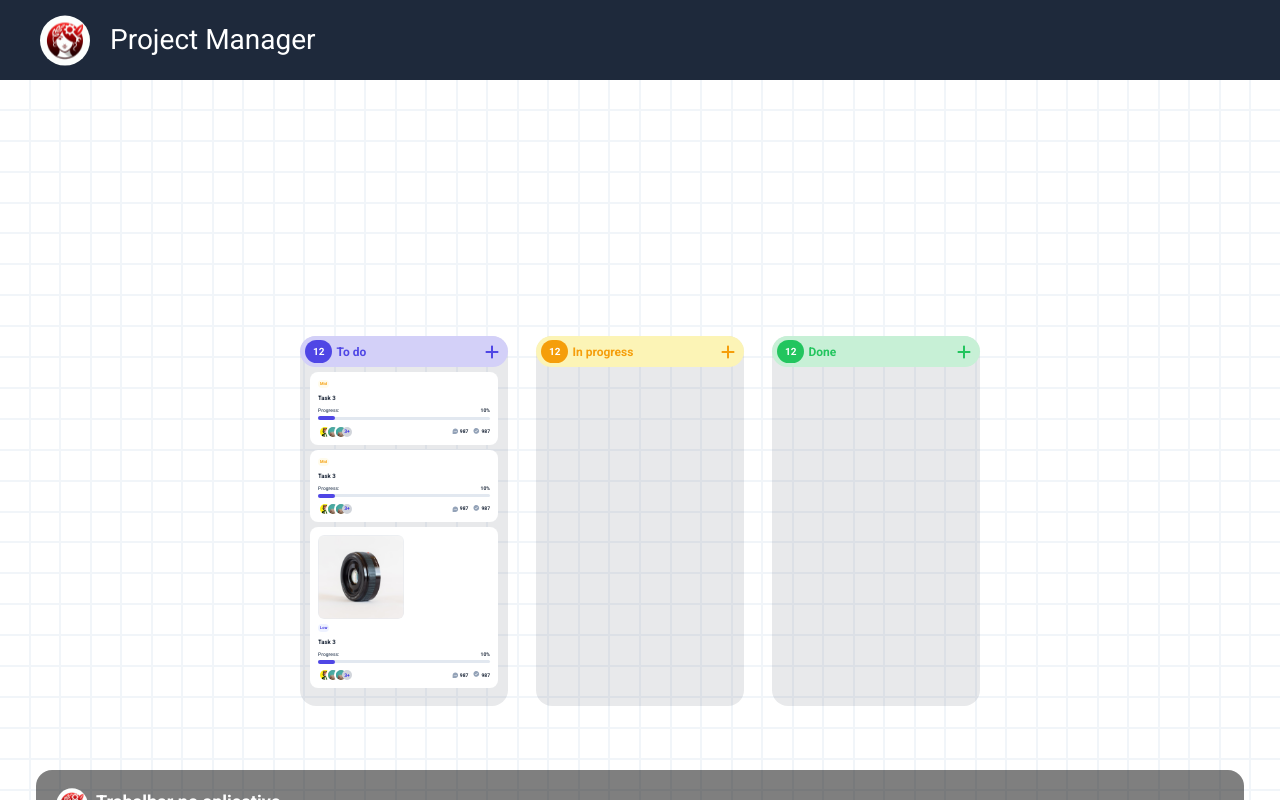
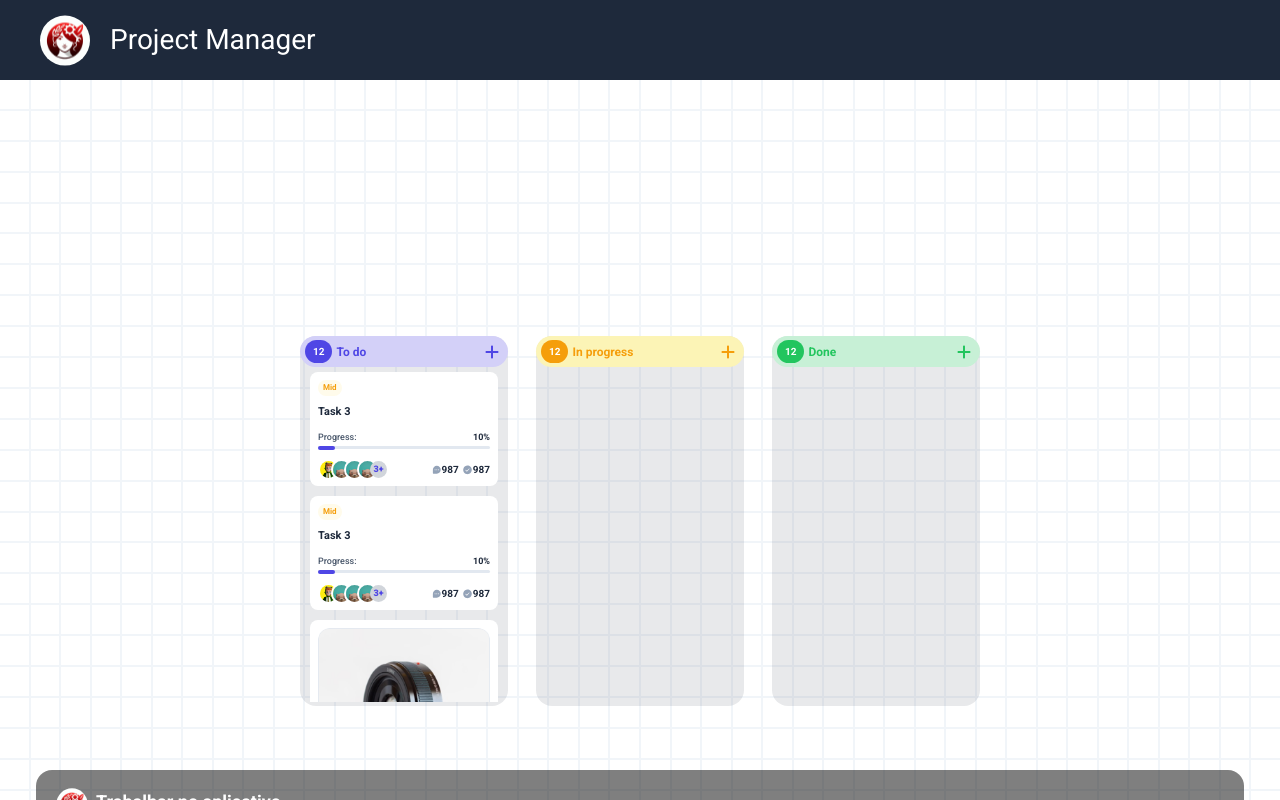
Before and after one commit to MVISHNU-BR/TI-REX-Desafio-02, a React (Vite) app in the folder project-manager/: page /kanban in a window 1280 px wide. Shown: the top 800 px of the page. Built offline with nearby package versions, Linux system fonts and the light colour scheme.

Commit message:
added media queries for sm devices

```diff
--- a/project-manager/src/components/Kanban/KanbanCard.tsx
+++ b/project-manager/src/components/Kanban/KanbanCard.tsx
@@ -1,45 +1,80 @@
 import { KanbanCardProps, KanbanCardStyles } from "../../types/KanbanCardType";
 
-const KanbanCard: React.FC<KanbanCardProps> = ({ priority, name, progress, users, img }) => {
+const KanbanCard: React.FC<KanbanCardProps> = ({
+	priority,
+	name,
+	progress,
+	users,
+	img,
+}) => {
 	const cardClasses = KanbanCardStyles[priority];
 
 	return (
 		<>
-			<div className="w-full bg-white rounded-lg px-1 pt-1 pb-[2px] flex flex-col gap-[5px] sm:px-2 sm:pt-2 sm:pb-[6px]">
-        {img ? <img className="max-w-[86px] max-h-[86px] rounded-md" src={img} alt="task"/> : ""}
-        <div className="w-fit h-fit px-[2px] py-[1px] flex items-center rounded-xl" style={{backgroundColor: cardClasses.backgroundColor}}>
+			<div className="w-full bg-white rounded-lg px-1 pt-1 pb-[2px] flex flex-col gap-[4px] sm:px-2 sm:pt-2 sm:pb-[6px] sm:gap-0">
+				{img ? (
+					<img
+						className="max-w-full rounded-xl mb-2"
+						src={img}
+						alt="task"
+					/>
+				) : (
+					""
+				)}
+				<div
+					className="self-start rounded-xl flex items-center justify-center px-[2px] py-[1px] sm:px-[5px] sm:py-[2px] sm:mb-2"
+					style={{ backgroundColor: cardClasses.backgroundColor }}
+				>
 					<h3
-            className="text-[4px] font-semibold"
+						className="text-[4px] font-semibold sm:text-[8px]"
 						style={{ color: cardClasses.color }}
 					>
 						{priority}
 					</h3>
 				</div>
 
-        <h2 className="text-[6px] text-azul-escuro font-bold">{name}</h2>
+				<h2 className="text-[6px] text-azul-escuro font-bold sm:text-[11px] sm:mb-[10px]">
+					{name}
+				</h2>
 
 				<div>
-          <p className="text-cinza-3 text-[5px] font-medium flex justify-between mb-[2px]">Progress: <span className="text-azul-escuro font-semibold ">{progress}%</span></p>
-          <div className="w-full h-[3px] bg-cinza-4 rounded-xl flex items-center">
-            <div className="h-1 bg-roxo-claro rounded-xl" style={{width: `${progress}%`}}></div>
+					<p className="text-cinza-3 text-[5px] font-medium flex justify-between mb-[2px] sm:text-[9px]">
+						Progress:{" "}
+						<span className="text-azul-escuro font-bold ">
+							{progress}%
+						</span>
+					</p>
+					<div className="w-full h-[3px] bg-cinza-4 rounded-xl flex items-center mb-1 sm:mb-[10px]">
+						<div
+							className="h-1 bg-roxo-claro rounded-xl"
+							style={{ width: `${progress}%` }}
+						></div>
 					</div>
 				</div>
 
 				<div className="flex justify-between">
 					<div id="users" className="flex items-center">
-            {users.length > 1 && users.length < 5 ?
-              users.map( (user, key) => <img className="w-[14px] h-[14px] rounded-full border-2 border-white [&:not(:first-child)]:ml-[-6px]" key={key} src={user.profilePicUrl} alt="User"/>) : (
+						{users.length > 1 && users.length < 5 ? (
+							users.map((user, key) => (
+								<img
+									className="w-[14px] h-[14px] rounded-full border-2 border-white [&:not(:first-child)]:ml-[-6px]"
+									key={key}
+									src={user.profilePicUrl}
+									alt="User"
+								/>
+							))
+						) : (
 							<>
-                {users.slice(0, 3).map((user, key) => (
+								{users.slice(0, 4).map((user, key) => (
 									<img
-                    className="w-[14px] h-[14px] rounded-[50%] border-2 border-white [&:not(:first-child)]:ml-[-6px]"
+										className="w-[14px] h-[14px] rounded-[50%] border-2 border-white [&:not(:first-child)]:ml-[-8px] sm:w-[21px] sm:h-[21px]"
 										key={key}
 										src={user.profilePicUrl}
 										alt="User"
 									/>
 								))}
 								{users.length > 3 && (
-                  <div className="w-[10px] h-[10px] ml-[-6px] rounded-[50%] flex justify-center items-center bg-gray-300 text-[5px] text-roxo-claro font-extrabold">
+									<div className="w-[10px] h-[10px] ml-[-8px] rounded-[50%] flex justify-center items-center bg-gray-300 text-[5px] text-roxo-claro font-extrabold sm:text-[9px] sm:w-[17px] sm:h-[17px]">
 										{`${users.length - 3}+`}
 									</div>
 								)}
@@ -47,14 +82,26 @@ const KanbanCard: React.FC<KanbanCardProps> = ({ priority, name, progress, users
 						)}
 					</div>
 
-          <div className="flex gap-1">
-            <div className="flex items-center gap-[1px]">
-              <img className="w-[7px] h-[7px]" src="src/assets/message-bubble.svg" alt="" />
-              <span className="text-azul-escuro text-[5px] font-semibold">987</span>
+					<div className="flex gap-[2px]">
+						<div className="flex items-center ">
+							<img
+								className="w-[5px] h-[5px] sm:w-[10px] sm:h-[10px]"
+								src="src/assets/message-bubble.svg"
+								alt=""
+							/>
+							<span className="text-azul-escuro text-[5px] font-semibold sm:text-[10px]">
+								987
+							</span>
 						</div>
-            <div className="flex items-center gap-[1px]">
-              <img className="w-[8px] h-[8px] mb-[2px]" src="src/assets/check-circle.svg" alt="" />
-              <span className="text-azul-escuro text-[5px] font-semibold">987</span>
+						<div className="flex items-center">
+							<img
+								className="w-[5px] h-[5px] sm:w-[12px] sm:h-[12px]"
+								src="src/assets/check-circle.svg"
+								alt=""
+							/>
+							<span className="text-azul-escuro text-[5px] font-semibold sm:text-[10px]">
+								987
+							</span>
 						</div>
 					</div>
 				</div>
--- a/project-manager/src/components/Kanban/KanbanColumn.tsx
+++ b/project-manager/src/components/Kanban/KanbanColumn.tsx
@@ -24,10 +24,11 @@ const KanbanColumn: React.FC<KanbanColumnProps> = ({ type, children }) => {
 					</div>
 					<svg fill={classes.color} className="w-[9px] h-[10px] sm:w-4 sm:h-4" viewBox="0 0 448 512"><path d="M256 80c0-17.7-14.3-32-32-32s-32 14.3-32 32l0 144L48 224c-17.7 0-32 14.3-32 32s14.3 32 32 32l144 0 0 144c0 17.7 14.3 32 32 32s32-14.3 32-32l0-144 144 0c17.7 0 32-14.3 32-32s-14.3-32-32-32l-144 0 0-144z"/></svg>
 				</div>
-				<div id="column-body" className="w-full h-full flex flex-col gap-[5px] ">
+				<div id="column-body" className="w-full h-full flex flex-col gap-[5px] sm:gap-[10px]">
 					{children}
 				</div>
 			</div>
+
 		</>
 	);
 };
--- /dev/null
+++ b/project-manager/src/components/Kanban/PinchAndPan.tsx
@@ -0,0 +1,96 @@
+import { useState, useRef } from "react";
+
+const PinchAndPan = ({ children }) => {
+  const containerRef = useRef(null);
+  const [transform, setTransform] = useState({
+    scale: 1,
+    translateX: 0,
+    translateY: 0,
+  });
+
+  const [lastTouches, setLastTouches] = useState(null);
+
+  const handleTouchStart = (e) => {
+    if (e.touches.length === 2) {
+      setLastTouches(e.touches);
+    }
+  };
+
+  const handleTouchMove = (e) => {
+    if (e.touches.length === 2 && lastTouches) {
+      const [touch1, touch2] = e.touches;
+      const [lastTouch1, lastTouch2] = lastTouches;
+
+      // Distância inicial e final entre os dedos
+      const prevDistance = Math.hypot(
+        lastTouch1.pageX - lastTouch2.pageX,
+        lastTouch1.pageY - lastTouch2.pageY
+      );
+      const currDistance = Math.hypot(
+        touch1.pageX - touch2.pageX,
+        touch1.pageY - touch2.pageY
+      );
+
+      // Calcula o zoom baseado na mudança de distância
+      const scaleChange = currDistance / prevDistance;
+
+      // Atualiza escala
+      setTransform((prev) => ({
+        ...prev,
+        scale: Math.min(Math.max(prev.scale * scaleChange, 1), 3), // Limita entre 1x e 3x
+      }));
+
+      // Calcula o movimento do centro do pinch
+      const centerX =
+        (touch1.pageX + touch2.pageX) / 2 - containerRef.current.offsetLeft;
+      const centerY =
+        (touch1.pageY + touch2.pageY) / 2 - containerRef.current.offsetTop;
+
+      setTransform((prev) => ({
+        ...prev,
+        translateX: prev.translateX + (centerX - prev.translateX) * (scaleChange - 1),
+        translateY: prev.translateY + (centerY - prev.translateY) * (scaleChange - 1),
+      }));
+
+      setLastTouches(e.touches);
+    } else if (e.touches.length === 1 && lastTouches) {
+      // Movimento de pan (com um dedo)
+      const touch = e.touches[0];
+      const lastTouch = lastTouches[0];
+
+      setTransform((prev) => ({
+        ...prev,
+        translateX: prev.translateX + touch.pageX - lastTouch.pageX,
+        translateY: prev.translateY + touch.pageY - lastTouch.pageY,
+      }));
+
+      setLastTouches(e.touches);
+    }
+  };
+
+  const handleTouchEnd = () => {
+    setLastTouches(null); // Limpa os toques após o gesto
+  };
+
+  return (
+    <div
+      ref={containerRef}
+      className="relative overflow-hidden w-full h-full touch-none"
+      onTouchStart={handleTouchStart}
+      onTouchMove={handleTouchMove}
+      onTouchEnd={handleTouchEnd}
+    >
+      <div
+        className="absolute"
+        style={{
+          transform: `scale(${transform.scale}) translate(${transform.translateX}px, ${transform.translateY}px)`,
+          transformOrigin: "center center",
+        }}
+      >
+        {children}
+      </div>
+    </div>
+  );
+};
+
+export default PinchAndPan;
--- a/project-manager/src/pages/Kanban.tsx
+++ b/project-manager/src/pages/Kanban.tsx
@@ -4,6 +4,7 @@ import Header from "../components/Header";
 import KanbanCard from "../components/Kanban/KanbanCard";
 import KanbanColumn from "../components/Kanban/KanbanColumn";
 import ResponsiveGrid from "../components/Kanban/ResponsiveGrid";
+import PinchAndPan from "../components/Kanban/PinchAndPan";
 
 export default function Kanban() {
 	const cards = [1, 2];
@@ -23,7 +24,7 @@ export default function Kanban() {
 			<Header />
 			<main
 				ref={parentRef}
-				className="relative bg-slate-100 min-h-screen flex flex-col items-center gap-[76px] px-5 pt-36 pb-7 sm:px-9 sm:pt-64 sm:pb-16 sm:gap-16"
+				className="relative bg-slate-100 min-h-screen max-w-none max-h-none flex flex-col items-center gap-[76px] px-5 pt-36 pb-7 overflow-auto touch-auto sm:px-9 sm:pt-64 sm:pb-16 sm:gap-16"
 			>
 				<ResponsiveGrid parentRef={parentRef} />
 				<div className="columns flex w-full justify-center gap-7">
```
Lines whose indentation alone changed are shown as unchanged.
